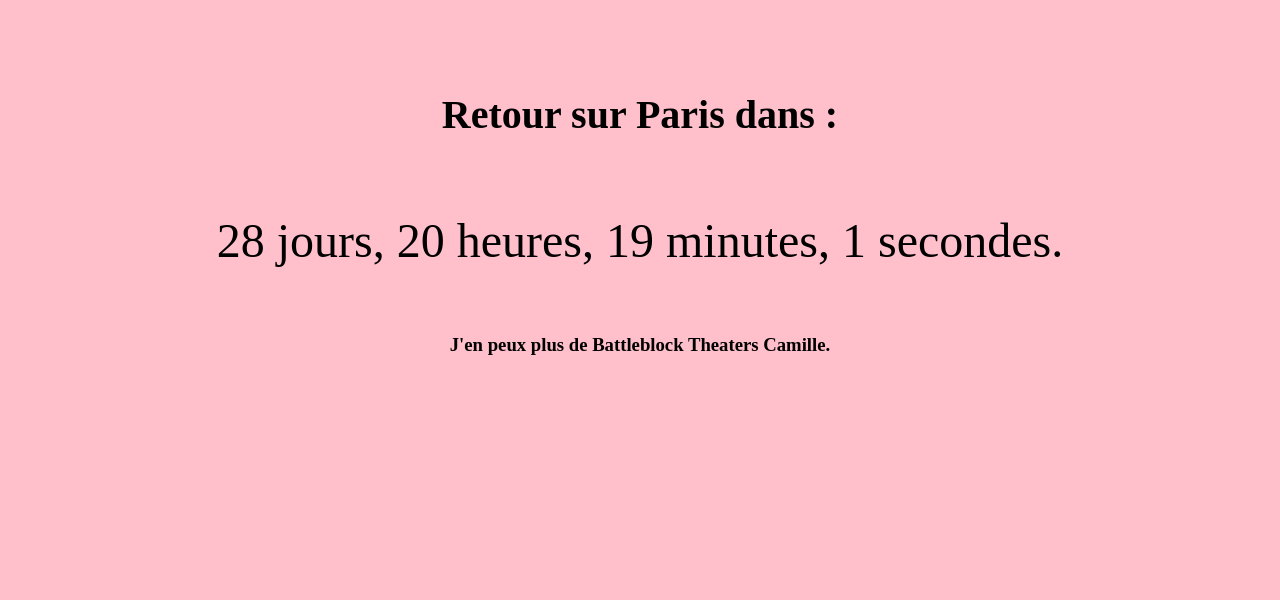
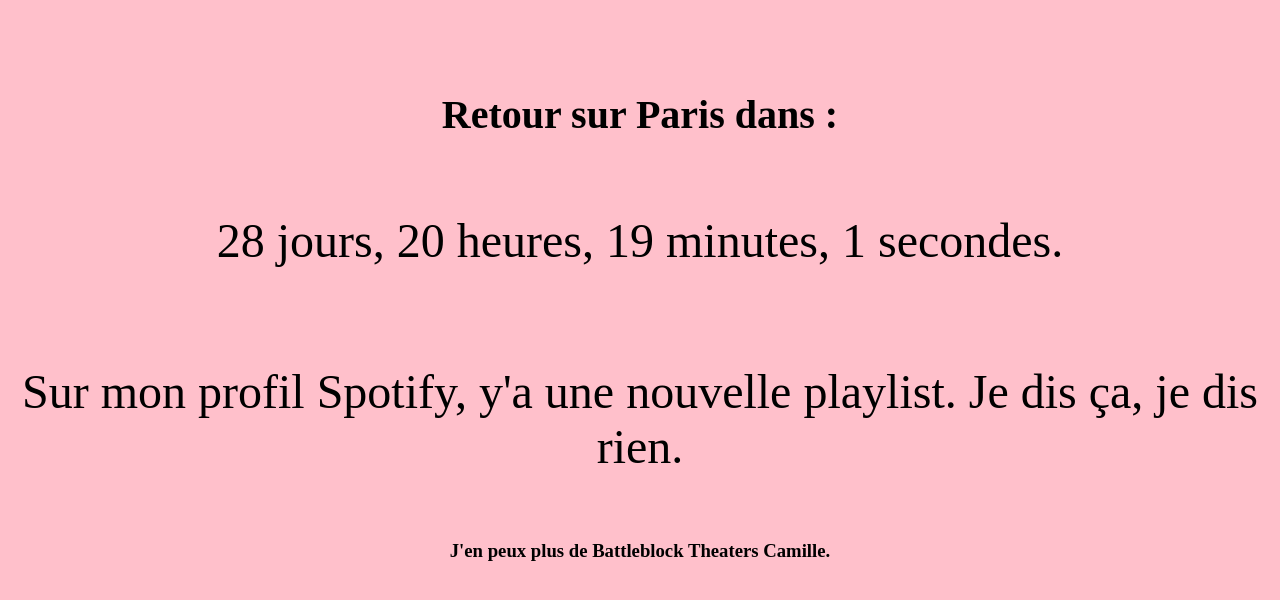
Before and after one commit to RayanBassetti/HowLong, a browser extension: page index.html in a window 1280 px wide. Drawn offline with Linux system fonts and the light colour scheme.

Commit message:
new version

```diff
--- a/index.html
+++ b/index.html
@@ -14,6 +14,7 @@
 
     <p id="demo"></p>
 
+    <p>Sur mon profil Spotify, y'a une nouvelle playlist. Je dis ça, je dis rien.</p>
     <h3 id="quote"></h3>
 
     <script src="/js/script.js"></script>
```
